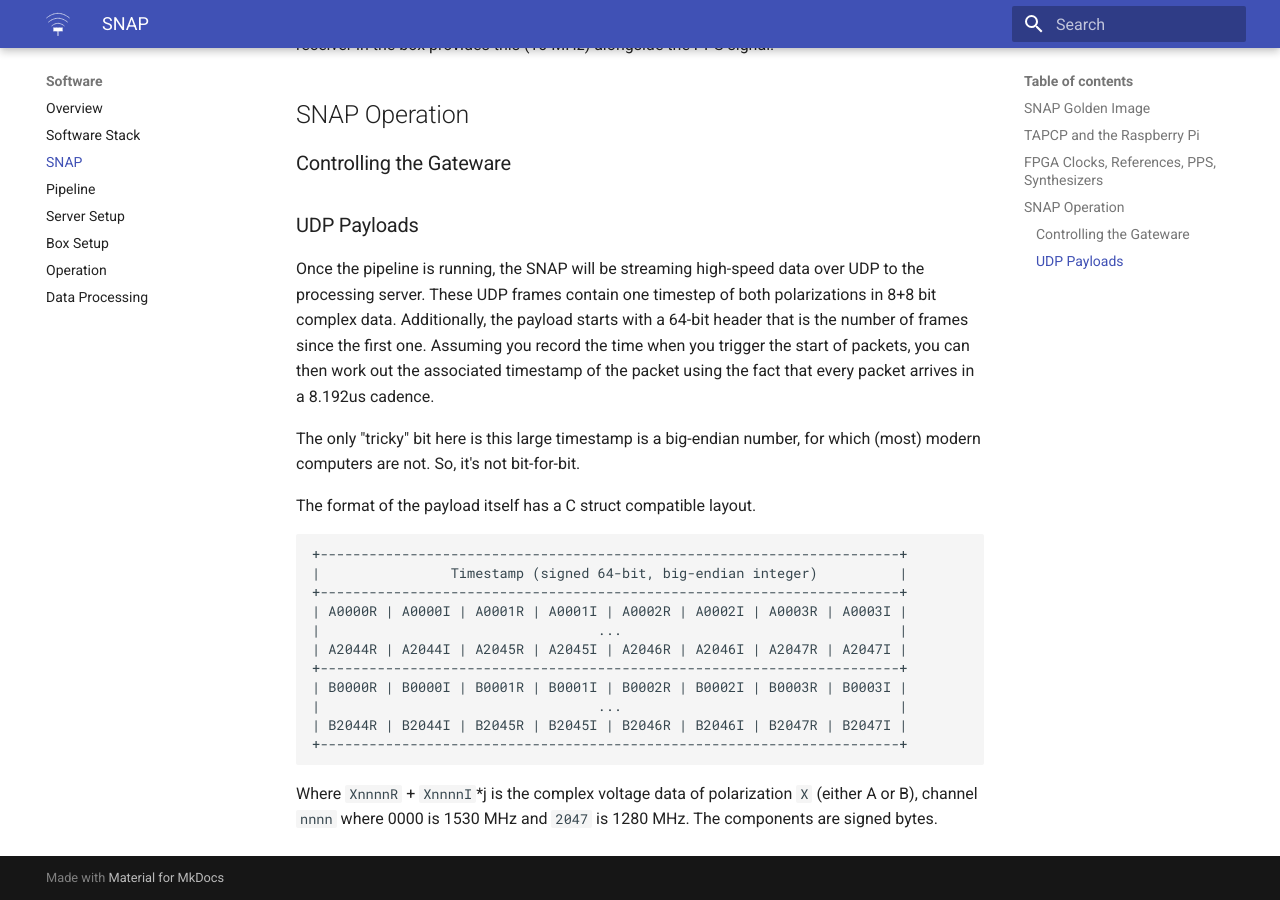
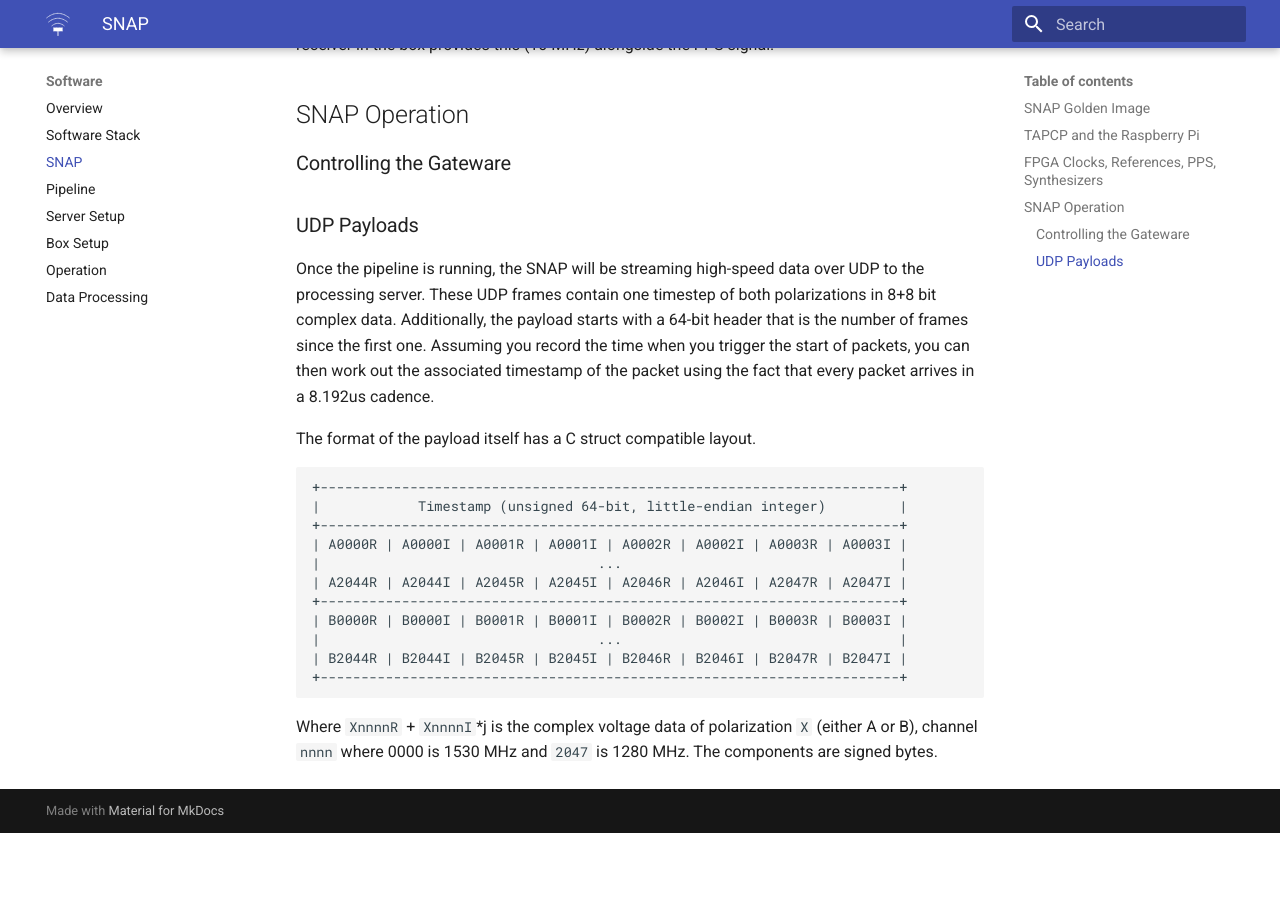
Before and after one commit to courtneyjkeeler/grex-telescope.github.io, an MkDocs documentation site: the page built from docs/software/snap.md, in a window 1280 px wide and 900 px high, scrolled down 3288 px. Built offline with MkDocs 1.6.1 and Material for MkDocs 9.7.7, drawn with Linux system fonts in a browser that asks for light colours; after the commit the page ends 4121 px from its top, so only the background shows below that.

Commit message:
Fix payload description

````diff
--- a/docs/software/snap.md
+++ b/docs/software/snap.md
@@ -72,13 +72,11 @@ The GPS receiver in the box provides this (10 MHz) alongside the PPS signal.
 
 Once the pipeline is running, the SNAP will be streaming high-speed data over UDP to the processing server. These UDP frames contain one timestep of both polarizations in 8+8 bit complex data. Additionally, the payload starts with a 64-bit header that is the number of frames since the first one. Assuming you record the time when you trigger the start of packets, you can then work out the associated timestamp of the packet using the fact that every packet arrives in a 8.192us cadence.
 
-The only "tricky" bit here is this large timestamp is a big-endian number, for which (most) modern computers are not. So, it's not bit-for-bit.
-
 The format of the payload itself has a C struct compatible layout.
 
 ```
 +-----------------------------------------------------------------------+
-|                Timestamp (signed 64-bit, big-endian integer)          |
+|            Timestamp (unsigned 64-bit, little-endian integer)         |
 +-----------------------------------------------------------------------+
 | A0000R | A0000I | A0001R | A0001I | A0002R | A0002I | A0003R | A0003I |
 |                                  ...                                  |
````
